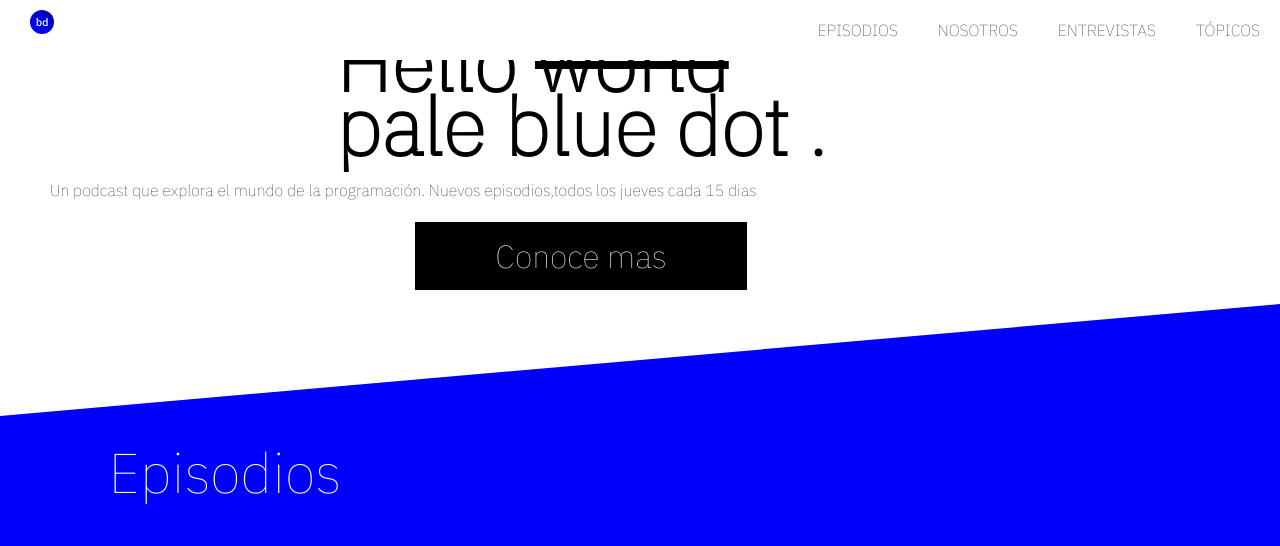
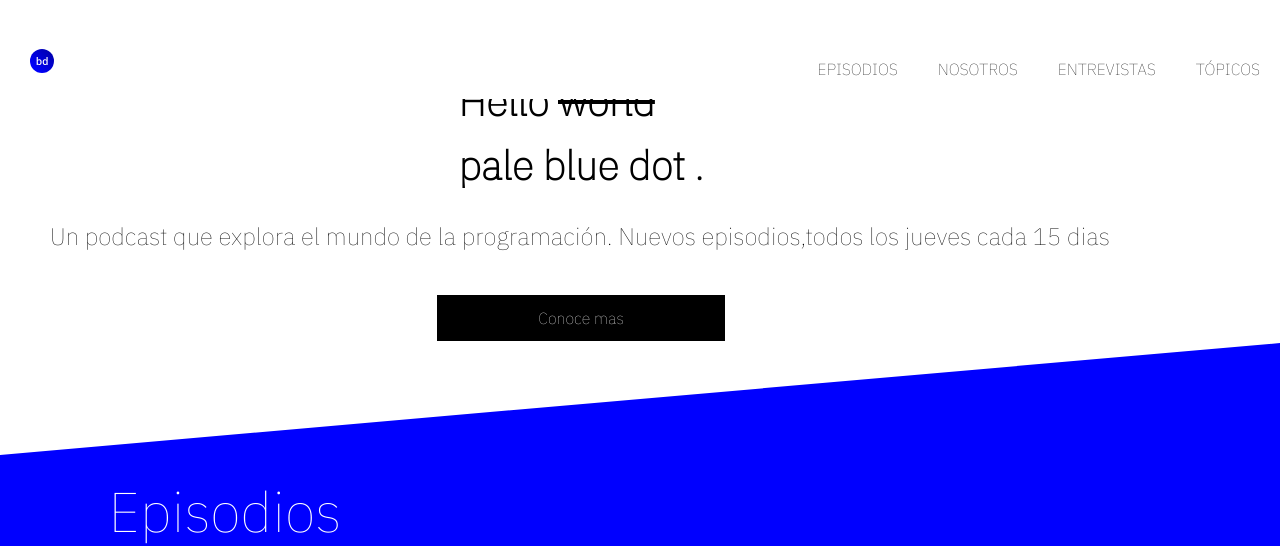
Before and after one commit to Nicolascoding27/Acamicafullstack, a plain HTML site: page finalproject1/index.html in a window 1280 px wide. Shown: the top 546 px of the page. Drawn offline with Linux system fonts and the light colour scheme.

Commit message:
some styles added

```diff
--- a/finalproject1/index.html
+++ b/finalproject1/index.html
@@ -28,13 +28,13 @@
     </header>
 <main>
     <div class="main">
-    <section class="info">
+    <div class="info">
        <strong><h1 id="title"> Hello <s>world</s> <br>
         pale blue dot <span class="dot">.</span></strong></h1>
         <p class="descripcion">Un podcast que explora el mundo de la programación. Nuevos episodios,todos los jueves cada 15 dias
         </p>
         <a class="conoceMas">Conoce mas</a>
-    </section>
+    </div>
     </div>
 
 </main>
--- a/finalproject1/index.scss
+++ b/finalproject1/index.scss
@@ -97,7 +97,7 @@ a{
      padding: 24px 20px;
     .info{
     // padding: 60px 10px;
-    font-size: 2em;
+    margin: 39px 0 24px;
     display: flex;
     width: 90%;
     height: 280px;
@@ -115,7 +115,7 @@ a{
         align-self: center;
     }
     .descripcion{
-        font-size: 0.5em;\
+        font-size: 0.5em;
         margin-top: 15px;
         text-align: left;
         line-height:2em;
```
Also changed, not shown: finalproject1/style.css, 1 other file.
